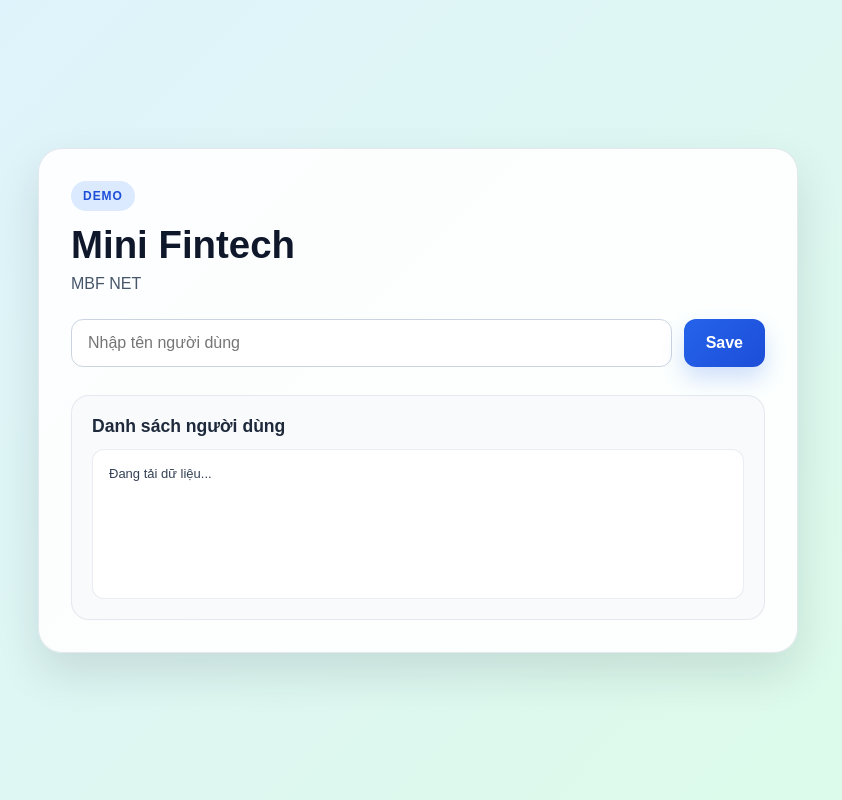
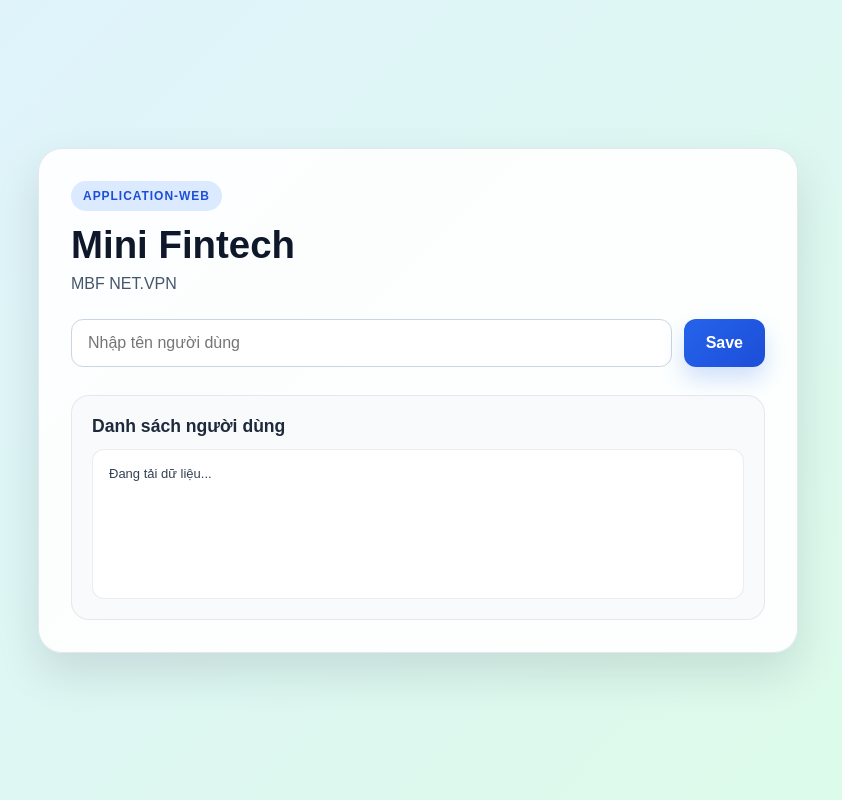
Before and after one commit to phantrungkien299-boop/fintech-01, a plain HTML site: page frontend/index.html in a window 1280 px wide. Shown: the whole page, without its empty margins (222-1064 px from the left). Drawn offline with Linux system fonts and the light colour scheme; no server answers.

Commit message:
update frontend

```diff
--- a/frontend/index.html
+++ b/frontend/index.html
@@ -146,9 +146,9 @@
     <div class="card">
       <div class="header">
         <div>
-          <span class="badge">Demo</span>
+          <span class="badge">Application-web</span>
           <h1>Mini Fintech</h1>
-          <p class="subtitle">MBF NET</p>
+          <p class="subtitle">MBF NET.VPN</p>
         </div>
       </div>
 
```
